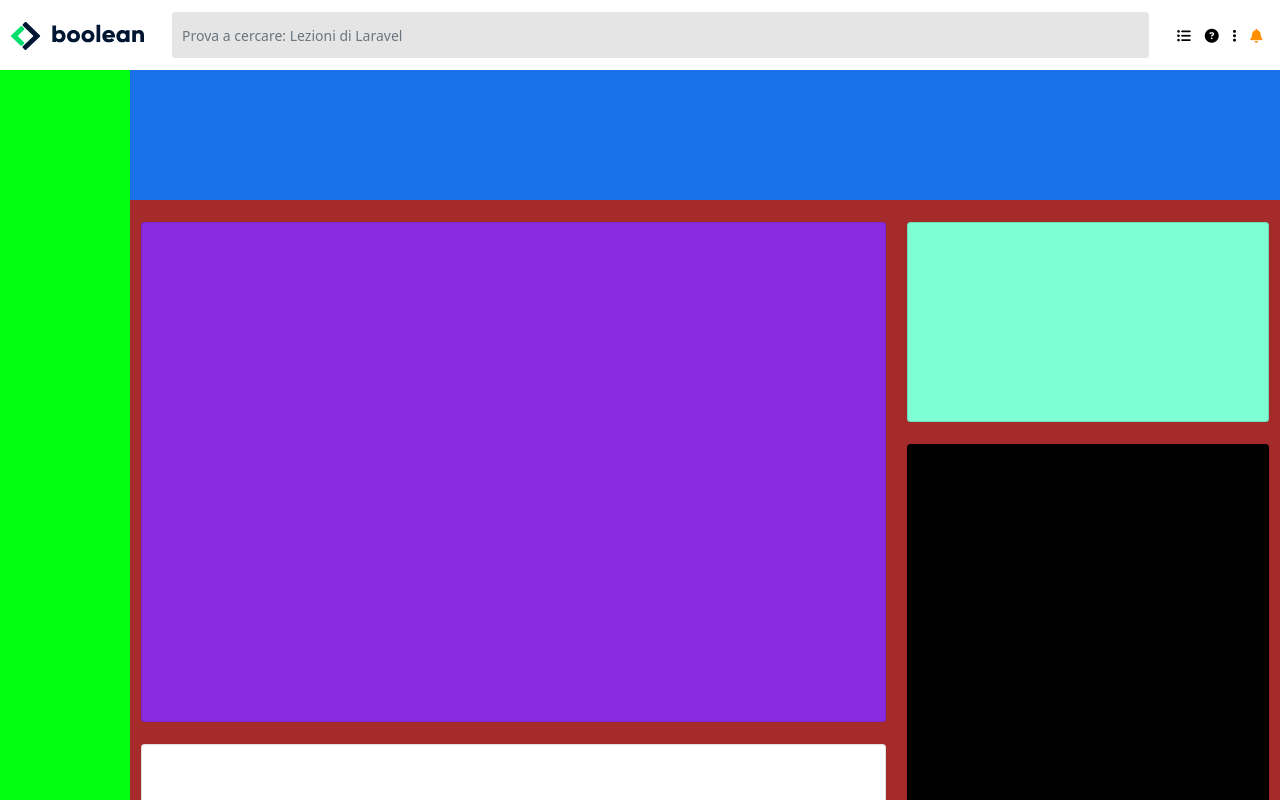
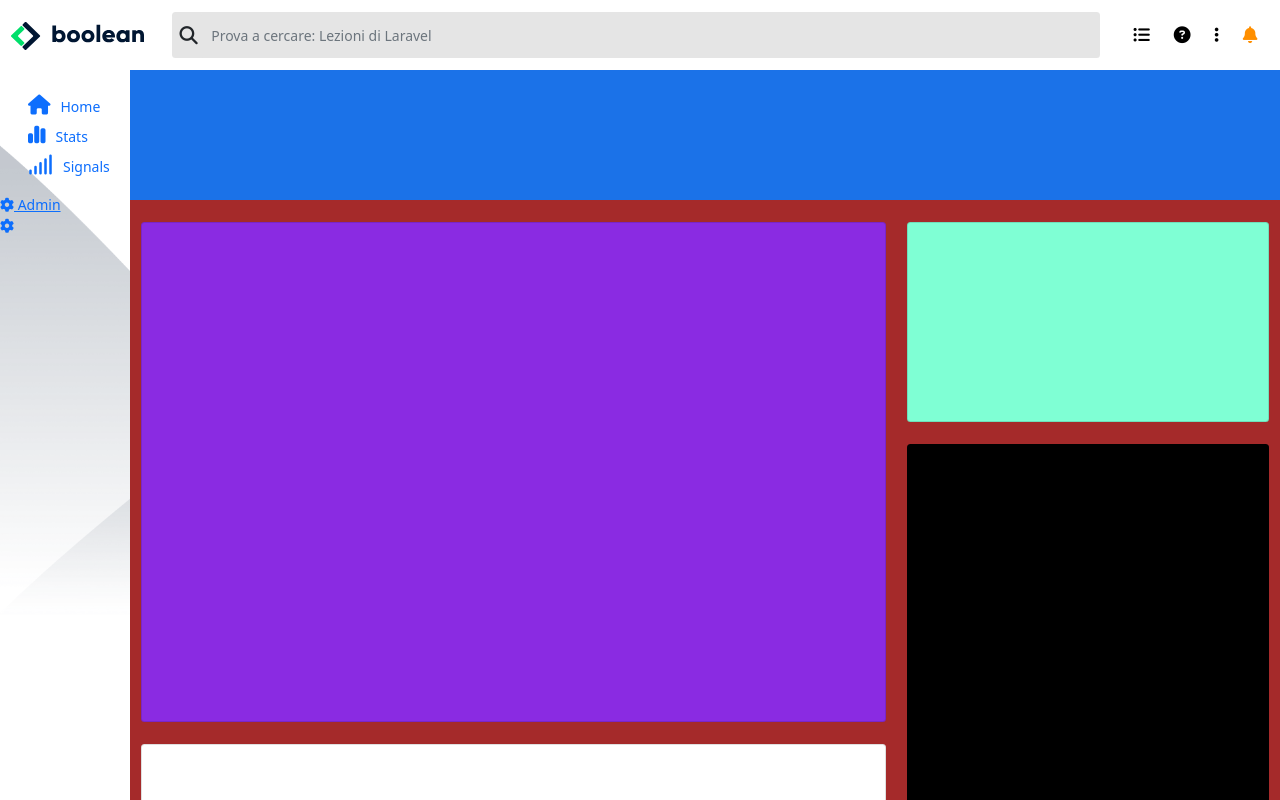
Before and after one commit to imLukePex/html-css-bootstrap-dashboard, a plain HTML site: page index.html in a window 1280 px wide. Drawn offline with nearby package versions, Linux system fonts and the light colour scheme.

Commit message:
creation sidebar

```diff
--- a/css/style.css
+++ b/css/style.css
@@ -3,12 +3,15 @@
     padding: 0;
     margin: 0;
     box-sizing: border-box;
+    list-style-type: none;
 }
 
 :root {
     font-family: 'Roboto', sans-serif;
     font-size: 14px;
 }
+
+
 
 /* Macro Areas Styles */
 #top-bar {
@@ -24,7 +27,7 @@
     display: flex;
 
     /* DEBUG */
-    background-color: #f8f9fa;
+
 }
 
 #sidebar {
@@ -32,9 +35,11 @@
     height: 100%;
     display: flex;
     flex-direction: column;
+    background-image: url('../img/sidebar-bg.png');
+    background-size: cover;
 
     /* DEBUG */
-    background-color: rgb(0, 255, 17);
+
 }
 
 #main-content {
@@ -105,6 +110,19 @@
     flex-grow: 1;
 }
 
+.d-flex .search-icon {
+    display: flex;
+    align-items: center;
+    background-color: #e5e5e5;
+    padding: 0 8px;
+    margin-right: -5px;
+    border-radius: .25rem;
+}
+
+.d-flex i {
+    font-size: 1.3rem;
+}
+
 .form-control {
     line-height: 2.5;
     background-color: #e5e5e5;
@@ -117,6 +135,8 @@
 
 #navbarScroll ul li i {
     color: black;
+    font-size: 1.2rem;
+    padding: 0 5px;
 }
 
 #navbarScroll .dropdown .fa-bell {
@@ -126,3 +146,26 @@
 .dropdown-toggle::after {
     display: none;
 }
+
+/* SIDEBAR */
+#app-section {
+    padding-top: 20px;
+}
+
+#app-section li a {
+    text-decoration: none;
+}
+
+#app-section li i {
+    font-size: 20px;
+    padding: 5px 0;
+    margin-right: 10px;
+}
+
+#app-section-xs {
+    display: none;
+}
+
+#settings-section-xs {
+    display: none;
+}
--- a/index.html
+++ b/index.html
@@ -20,7 +20,10 @@
                 <button class="navbar-toggler" type="button" data-bs-toggle="collapse" data-bs-target="#navbarScroll" aria-controls="navbarScroll" aria-expanded="false" aria-label="Toggle navigation">
                 </button>
                 <form class="d-flex">
-                <input class="form-control me-2" type="search" placeholder="Prova a cercare: Lezioni di Laravel" aria-label="Search">
+                    <div class="search-icon">
+                        <i class="fa-solid fa-magnifying-glass"></i>
+                    </div>
+                    <input class="form-control me-2" type="search" placeholder="Prova a cercare: Lezioni di Laravel" aria-label="Search">
                 </form>
                 <div class="collapse navbar-collapse" id="navbarScroll">
                     <ul class="navbar-nav me-auto my-2 my-lg-0 navbar-nav-scroll" style="--bs-scroll-height: 100px;">
@@ -50,7 +53,47 @@
 
     <div id="wrapper-down">
         <div id="sidebar">
+            <nav>
+                <ul id="app-section">
+                    <li class="active">
+                        <a href="#"><i class="fa-solid fa-house"></i>Home</a>
+                    </li>
 
+                    <li>
+                        <a href="#"><i class="fa-solid fa-chart-simple"></i>Stats</a>
+                    </li>
+
+                    <li>
+                        <a href="#"><i class="fa-solid fa-signal"></i></i>Signals</a>
+                    </li>
+                </ul>
+                <!-- Sezione Navigazione xs -->
+                <ul id="app-section-xs">
+                    <li class="active">
+                        <a href="#"><i class="fa-solid fa-house"></i></a>
+                    </li>
+
+                    <li>
+                        <a href="#"><i class="fa-solid fa-magnifying-glass"></i></a>
+                    </li>
+
+                    <li>
+                        <a href="#"><i class="fa-solid fa-lines-leaning"></i></a>
+                    </li>
+                </ul>
+            </nav>
+
+            <div class="settings-section">
+                <div class="install-box">
+                    <a href="#"><i class="fa-solid fa-gear"></i> Admin </a>
+                </div>
+            </div>
+            <!-- Sezione Profilo xs -->
+            <div class="settings-section-xs">
+                <div class="install-box">
+                    <a href="#"><i class="fa-solid fa-gear"></i></a>
+                </div>
+            </div>
         </div>
 
         <div id="main-content">
```
